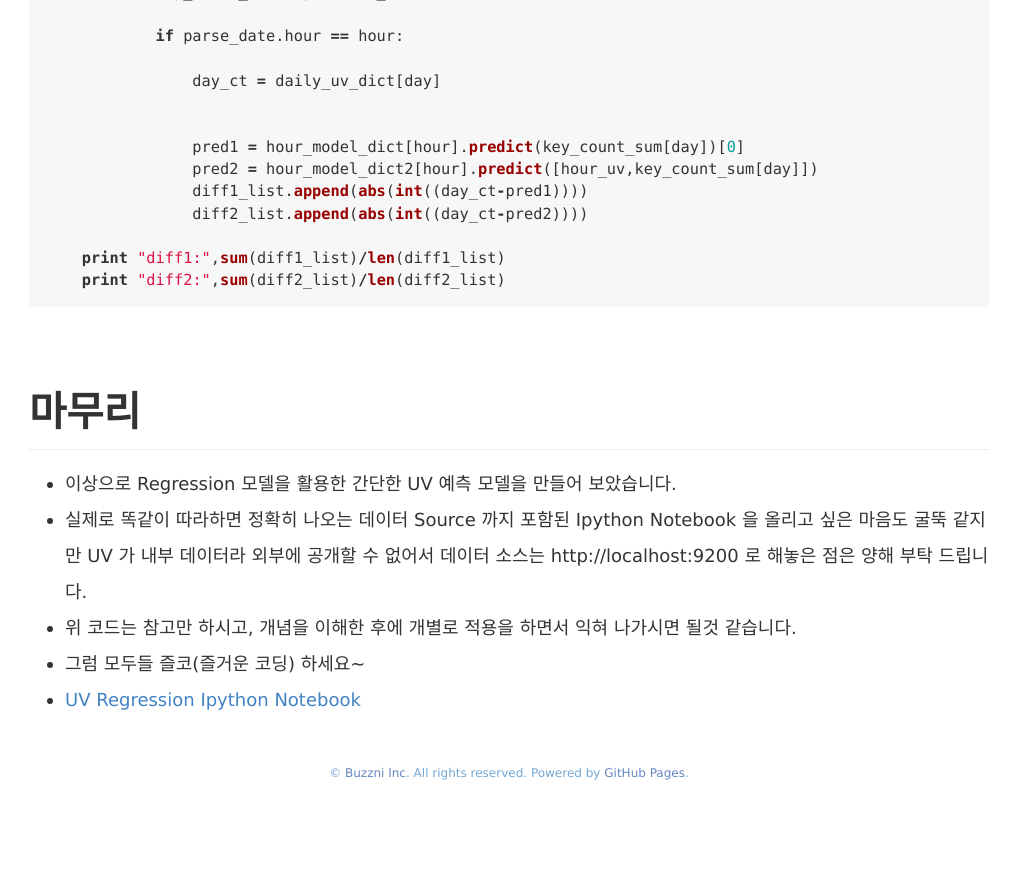
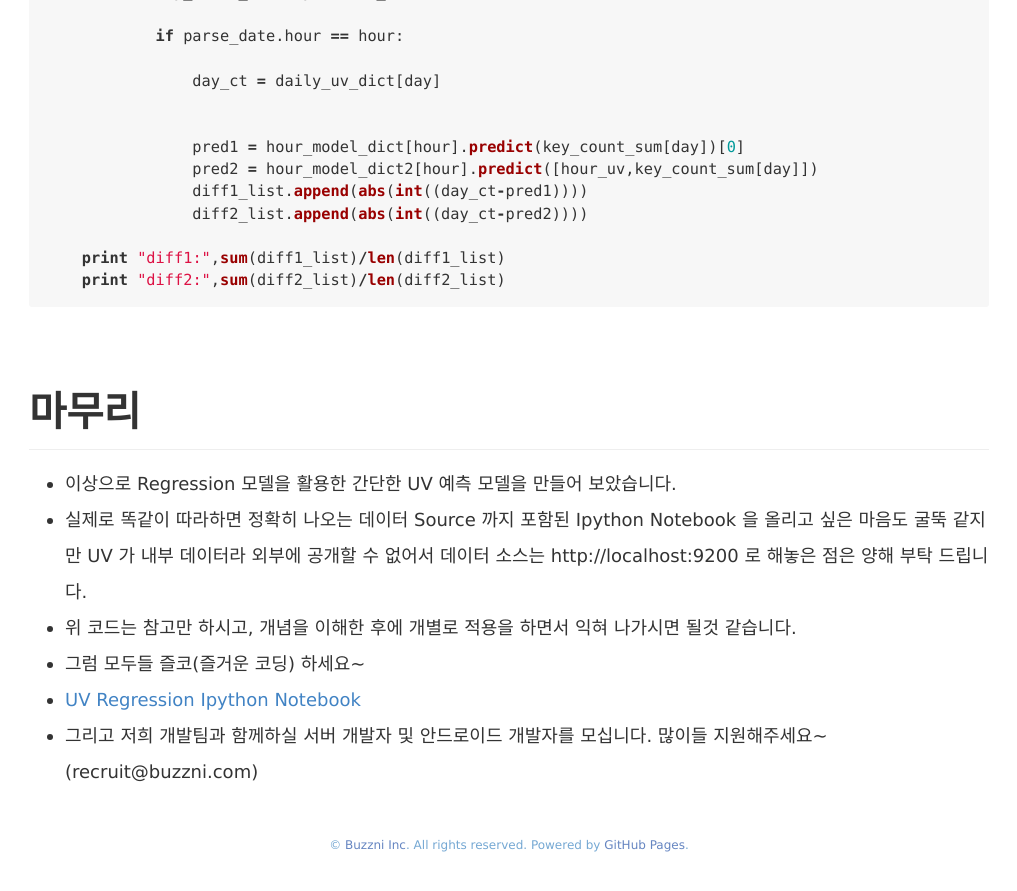
Before and after one commit to kjisoo/buzzni.github.com, a Jekyll site: the page built from _posts/2015-03-03-uv_regression.md, in a window 1280 px wide and 900 px high, scrolled down 8546 px. Shown: the top 891 px of the window, without its empty margins (131-1148 px from the left). Built offline with Jekyll 4.4.1, drawn with Linux system fonts in a browser that asks for light colours; nearby versions of some CDN libraries; before the commit the page ends 9374 px from its top, so only the background shows below that.

Commit message:
마지막 멘트 추가(채용)

```diff
--- a/_posts/2015-03-03-uv_regression.md
+++ b/_posts/2015-03-03-uv_regression.md
@@ -324,7 +324,7 @@ _LOG_ES_URL = "http://localhost:9200/"
  - 위 코드는 참고만 하시고, 개념을 이해한 후에 개별로 적용을 하면서 익혀 나가시면 될것 같습니다.
  - 그럼 모두들 즐코(즐거운 코딩) 하세요~
  - [UV Regression Ipython Notebook](https://www.dropbox.com/s/ubtjfbd39xo6ski/UV_regression.ipynb?dl=0)
-
+ - 그리고 저희 개발팀과 함께하실 서버 개발자 및 안드로이드 개발자를 모십니다. 많이들 지원해주세요~ (recruit@buzzni.com)
 
 
 
```
